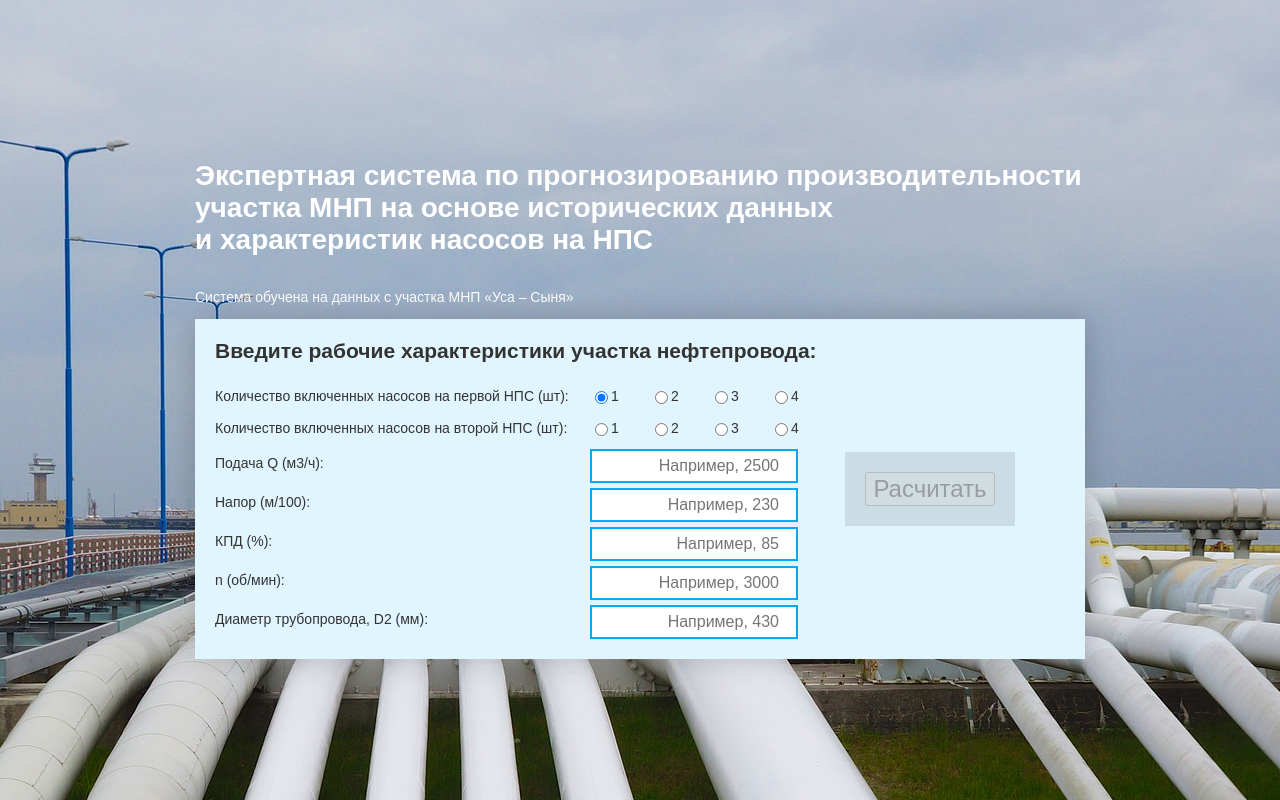
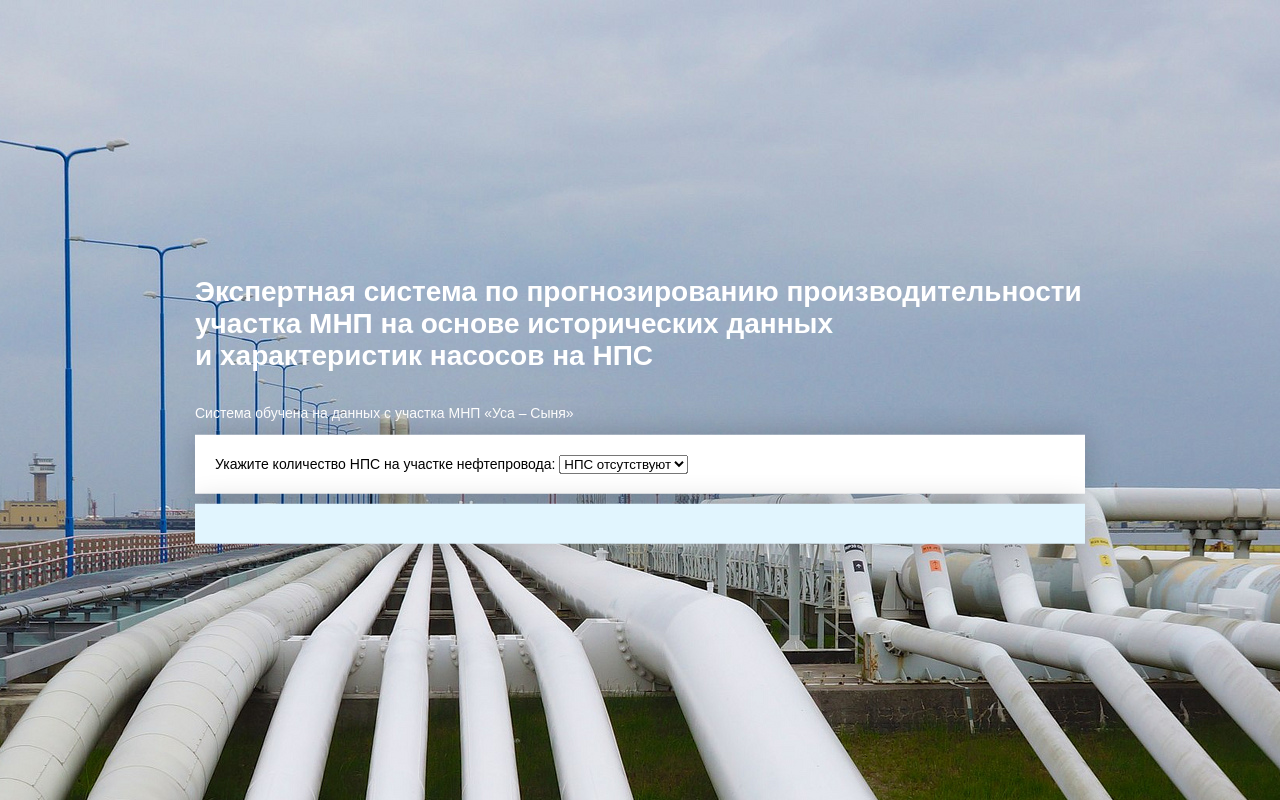
Before and after one commit to yuryweiland/oil-gas-neuro, a website built with webpack: page src/static/index.html in a window 1280 px wide. Built offline with nearby package versions, Linux system fonts and the light colour scheme.

Commit message:
Добавлена возможность указания кол-ва НПС на участке МНП, расширены исходные данные

```diff
--- a/src/index.js
+++ b/src/index.js
@@ -23,18 +23,48 @@ var random = require('seed-random')(1337);
 
 // Исходные данные для разных НПС (два входящих значения - номер НПС и кол-во включенных на ней насосов)
 var data = [
-  {input: [1, 0, 2.5, 0.23, 0.87, 3, 4.3], output: 2060},
-  {input: [1, 1, 2.5, 0.23, 0.87, 3, 4.3], output: 2120},
-  {input: [1, 2, 2.5, 0.23, 0.87, 3, 4.3], output: 2290},
-  {input: [1, 3, 2.5, 0.23, 0.87, 3, 4.3], output: 2370},
-  {input: [2, 0, 2.5, 0.23, 0.87, 3, 4.3], output: 1930},
-  {input: [2, 1, 2.5, 0.23, 0.87, 3, 4.3], output: 2080},
-  {input: [2, 2, 2.5, 0.23, 0.87, 3, 4.3], output: 2100},
-  {input: [2, 3, 2.5, 0.23, 0.87, 3, 4.3], output: 2400},
-  {input: [3, 0, 2.5, 0.23, 0.87, 3, 4.3], output: 2010},
-  {input: [3, 1, 2.5, 0.23, 0.87, 3, 4.3], output: 2160},
-  {input: [3, 2, 2.5, 0.23, 0.87, 3, 4.3], output: 2480},
-  {input: [3, 3, 2.5, 0.23, 0.87, 3, 4.3], output: 2650}
+    {input: [1, 0, 0, 0, 2.5, 0.23, 0.87, 3, 4.3], output: 2060},
+    {input: [1, 1, 0, 0, 2.5, 0.23, 0.87, 3, 4.3], output: 2120},
+    {input: [1, 1, 1, 0, 2.5, 0.23, 0.87, 3, 4.3], output: 2121},
+    {input: [1, 1, 1, 1, 2.5, 0.23, 0.87, 3, 4.3], output: 2122},
+    {input: [0, 0, 0, 1, 2.5, 0.23, 0.87, 3, 4.3], output: 2123},
+    {input: [0, 0, 1, 1, 2.5, 0.23, 0.87, 3, 4.3], output: 2124},
+    {input: [0, 1, 1, 1, 2.5, 0.23, 0.87, 3, 4.3], output: 2125},
+    {input: [1, 1, 1, 1, 2.5, 0.23, 0.87, 3, 4.3], output: 2126},
+    {input: [2, 1, 1, 1, 2.5, 0.23, 0.87, 3, 4.3], output: 2127},
+    {input: [2, 2, 1, 1, 2.5, 0.23, 0.87, 3, 4.3], output: 2128},
+    {input: [2, 2, 2, 1, 2.5, 0.23, 0.87, 3, 4.3], output: 2129},
+    {input: [2, 2, 2, 2, 2.5, 0.23, 0.87, 3, 4.3], output: 2130},
+    {input: [1, 1, 1, 2, 2.5, 0.23, 0.87, 3, 4.3], output: 2131},
+    {input: [1, 1, 2, 2, 2.5, 0.23, 0.87, 3, 4.3], output: 2132},
+    {input: [1, 2, 2, 2, 2.5, 0.23, 0.87, 3, 4.3], output: 2133},
+    {input: [2, 2, 2, 2, 2.5, 0.23, 0.87, 3, 4.3], output: 2134},
+    {input: [3, 2, 2, 2, 2.5, 0.23, 0.87, 3, 4.3], output: 2135},
+    {input: [3, 3, 2, 2, 2.5, 0.23, 0.87, 3, 4.3], output: 2136},
+    {input: [3, 3, 3, 2, 2.5, 0.23, 0.87, 3, 4.3], output: 2137},
+    {input: [3, 3, 3, 3, 2.5, 0.23, 0.87, 3, 4.3], output: 2138},
+    {input: [2, 2, 2, 3, 2.5, 0.23, 0.87, 3, 4.3], output: 2139},
+    {input: [2, 2, 3, 3, 2.5, 0.23, 0.87, 3, 4.3], output: 2140},
+    {input: [2, 3, 3, 3, 2.5, 0.23, 0.87, 3, 4.3], output: 2141},
+    {input: [4, 3, 3, 3, 2.5, 0.23, 0.87, 3, 4.3], output: 2142},
+    {input: [4, 4, 3, 3, 2.5, 0.23, 0.87, 3, 4.3], output: 2143},
+    {input: [4, 4, 4, 3, 2.5, 0.23, 0.87, 3, 4.3], output: 2144},
+    {input: [4, 4, 4, 4, 2.5, 0.23, 0.87, 3, 4.3], output: 2145},
+    {input: [3, 3, 3, 4, 2.5, 0.23, 0.87, 3, 4.3], output: 2146},
+    {input: [3, 3, 4, 4, 2.5, 0.23, 0.87, 3, 4.3], output: 2147},
+    {input: [3, 4, 4, 4, 2.5, 0.23, 0.87, 3, 4.3], output: 2148},
+
+
+    // {input: [1, 2, 2.5, 0.23, 0.87, 3, 4.3], output: 2290},
+    // {input: [1, 3, 2.5, 0.23, 0.87, 3, 4.3], output: 2370},
+    // {input: [2, 0, 2.5, 0.23, 0.87, 3, 4.3], output: 1930},
+    // {input: [2, 1, 2.5, 0.23, 0.87, 3, 4.3], output: 2080},
+    // {input: [2, 2, 2.5, 0.23, 0.87, 3, 4.3], output: 2100},
+    // {input: [2, 3, 2.5, 0.23, 0.87, 3, 4.3], output: 2400},
+    // {input: [3, 0, 2.5, 0.23, 0.87, 3, 4.3], output: 2010},
+    // {input: [3, 1, 2.5, 0.23, 0.87, 3, 4.3], output: 2160},
+    // {input: [3, 2, 2.5, 0.23, 0.87, 3, 4.3], output: 2480},
+    // {input: [3, 3, 2.5, 0.23, 0.87, 3, 4.3], output: 2650}
 ];
 
 // Эти функции с их графиками можно посмотреть на WolframAlpha:
@@ -244,6 +274,18 @@ calculateResults();
  * Код, необходимый для коррректной работы веб-интерфейса
  */
 
+// Select-список с выбором кол-ва НПС на участке МНП
+var oilStationsCount = document.querySelector('.oil-stations-count');
+
+// Контейнер для блока с формой и кнопками результатов (виден при выборе кол-ва НПС)
+var oilStationsInfo = document.querySelector('.oil-stations-info');
+
+// Блок с формой для введения данных
+var oilStationBlock = document.querySelector('.oil-station-block');
+
+// Блок с кнопками для расчёта результатов
+var calculateButtonBlock = document.querySelector('.calculate-button-block');
+
 // Кнопка "Расчитать"
 var calculateButton = document.querySelector('.calculate-button');
 
@@ -261,10 +303,21 @@ var parametersForm = document.querySelector('.oil-station-parameters');
 var parametersFormInputs = parametersForm.querySelectorAll('input');
 
 // Обновляем статус кнопки "Расчитать" в зависимости от значений формы
-[].forEach.call(parametersFormInputs, function(e){e.addEventListener('change', disableCalculateButton)});
+[].forEach.call(parametersFormInputs, function (e) {
+    e.addEventListener('change', disableCalculateButton)
+});
+
+oilStationsCount.addEventListener('change', function () {
+    if (+oilStationsCount.value > 0) {
+        oilStationsInfo.classList.remove('hidden');
+    } else {
+        oilStationsInfo.classList.add('hidden');
+        resultBlock.classList.add('hidden');
+    }
+});
 
 // Показываем блок с результатами расчёта по клику
-calculateButton.addEventListener('click', function() {
+calculateButton.addEventListener('click', function () {
     resultBlock.classList.remove('hidden');
     calculateButton.classList.add('hidden');
     calculateNewButton.classList.remove('hidden');
@@ -272,7 +325,7 @@ calculateButton.addEventListener('click', function() {
 });
 
 // Обработчик клика по кнопке "Новый расчёт"
-calculateNewButton.addEventListener('click', function() {
+calculateNewButton.addEventListener('click', function () {
     calculateButton.classList.remove('hidden');
     calculateNewButton.classList.add('hidden');
     resultBlock.classList.add('hidden');
--- a/src/static/index.html
+++ b/src/static/index.html
@@ -14,9 +14,20 @@
 
     <p>Система обучена на данных с участка МНП &laquo;Уса &ndash; Сыня&raquo;</p>
 
+    <div class="oil-stations-select">
+        Укажите количество НПС на участке нефтепровода:
+
+        <select name="nameee" class="oil-stations-count">
+            <option value="0">НПС отсутствуют</option>
+            <option value="1">1</option>
+            <option value="2">2</option>
+            <option value="3">3</option>
+            <option value="4">4</option>
+        </select>
+    </div>
+
     <div class="oil-stations-info">
-
-        <div class="oil-station-block">
+        <div class="oil-station-block hidden">
             <h2>Введите рабочие характеристики участка нефтепровода:</h2>
             <div class="oil-station-parameters">
                 <div class="radio-inputs-container">
@@ -82,7 +93,7 @@
             </div>
         </div>
 
-        <div class="calculate-button-block">
+        <div class="calculate-button-block hidden">
             <div class="button-container">
                 <button class="calculate-button">
                     Расчитать
--- a/src/static/style.css
+++ b/src/static/style.css
@@ -102,10 +102,18 @@ div.result {
     box-shadow: 0 0 30px rgba(0, 0, 0, 0.2);
 }
 
+div.oil-stations-select {
+    margin-bottom: 10px;
+    background: white;
+    color: black;
+    padding: 20px;
+    box-shadow: 0 0 30px rgba(0, 0, 0, 0.2);
+}
+
 div.result h2 {
     margin-top: 10px;
 }
 
 .hidden {
-    display: none;
+    display: none !important;
 }
```
Lines whose indentation alone changed are shown as unchanged.
